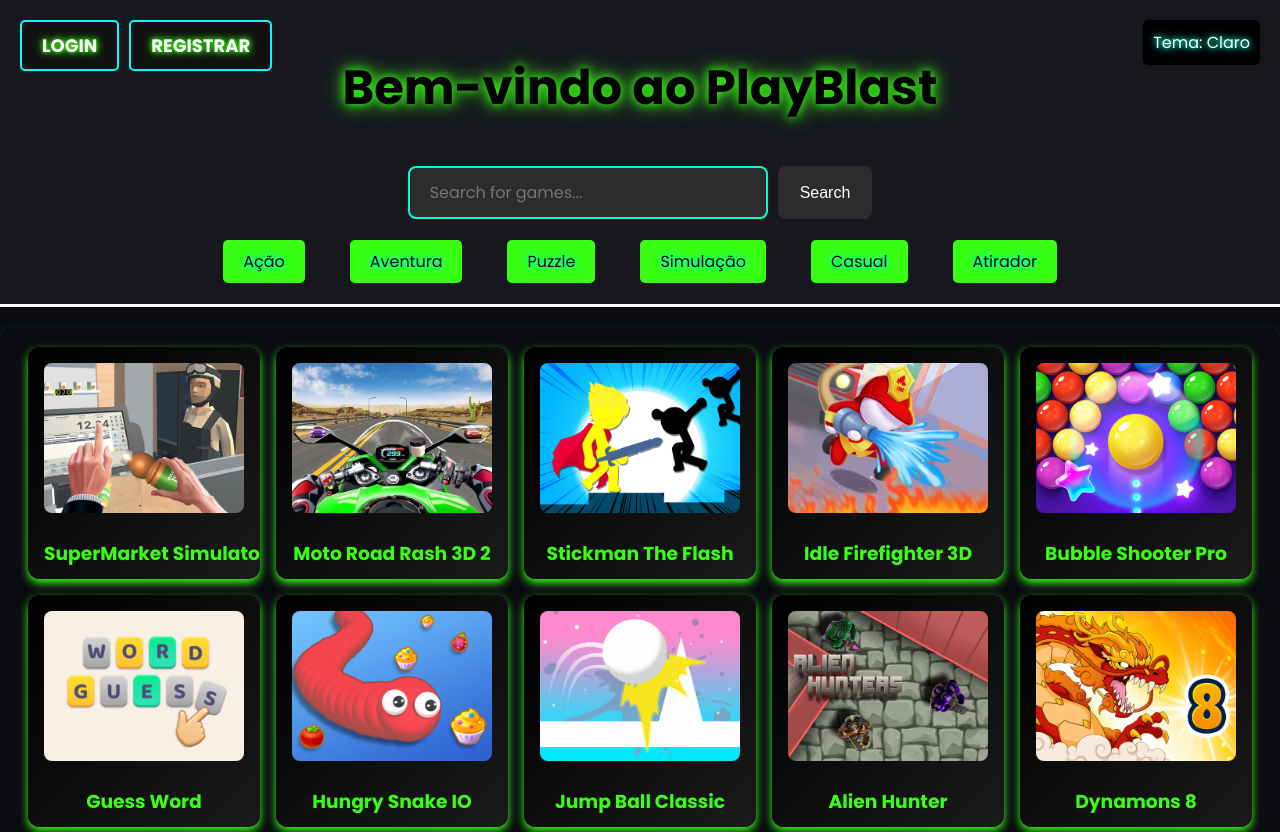
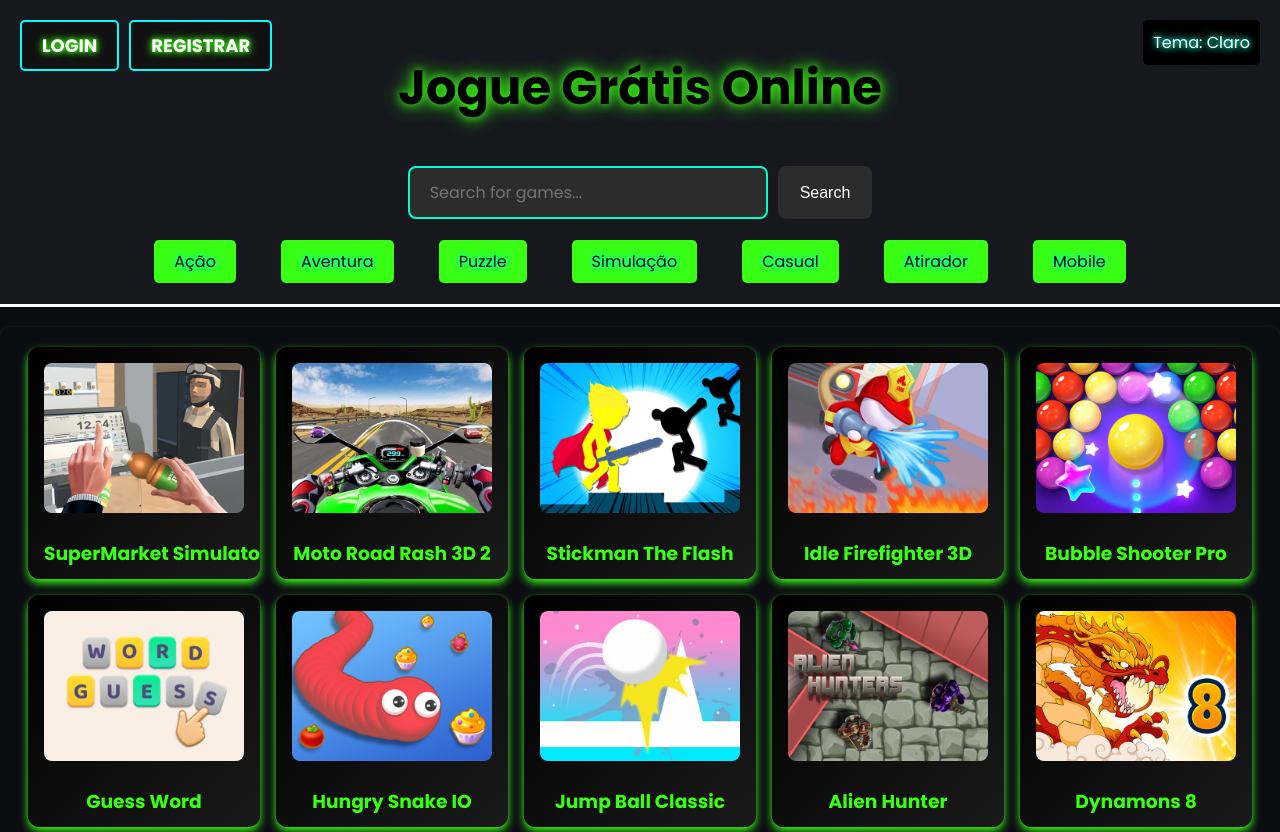
Before and after one commit to pedrolucas201/site-de-jogos, a React (Create React App) app: page / in a window 1280 px wide. Shown: the top 832 px of the page. Built offline with nearby package versions, Linux system fonts and the light colour scheme; no server answers.

Commit message:
fix: changed a name of site

```diff
--- a/src/components/Header.tsx
+++ b/src/components/Header.tsx
@@ -15,7 +15,7 @@ const handleSearch = (query: string) => {
 const Header: React.FC<HeaderProps> = ({ theme, toggleTheme }) => {
   return (
     <header className={theme === 'light' ? 'light-header' : 'dark-header'}>
-      <h1>Bem-vindo ao PlayBlast</h1>
+      <h1>Jogue Grátis Online</h1>
       <SearchBar onSearch={handleSearch}/>
       <nav>
         <ul>
@@ -25,6 +25,7 @@ const Header: React.FC<HeaderProps> = ({ theme, toggleTheme }) => {
           <li><Link to="/category/simulacao">Simulação</Link></li>
           <li><Link to="/category/casual">Casual</Link></li>
           <li><Link to="/category/shooter">Atirador</Link></li>
+          <li><Link to="/category/mobile">Mobile</Link></li>
         </ul>
       </nav>
     </header>
```
